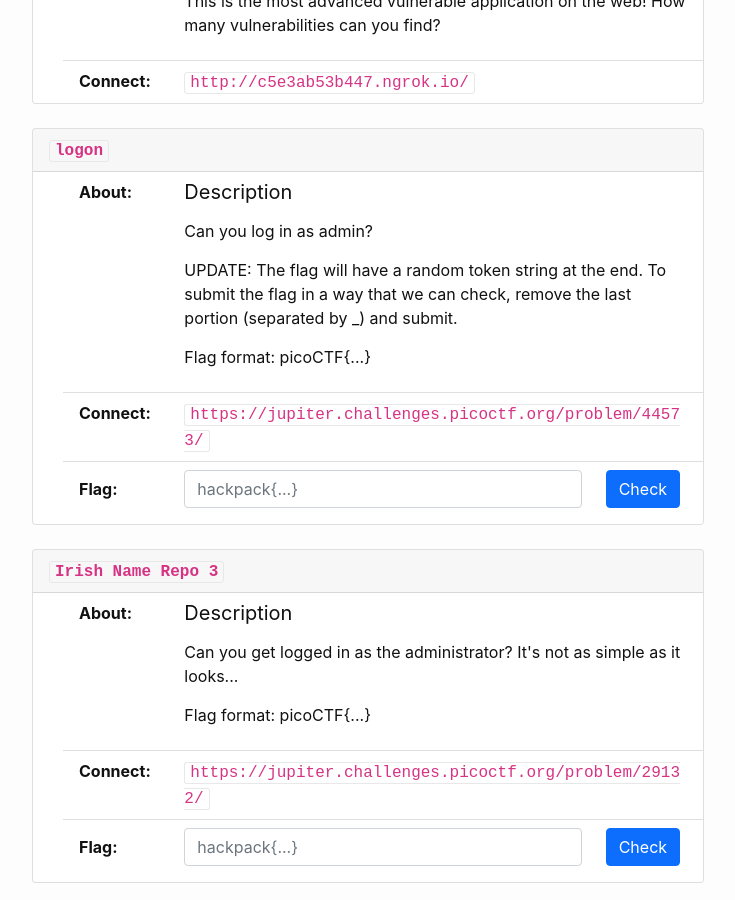
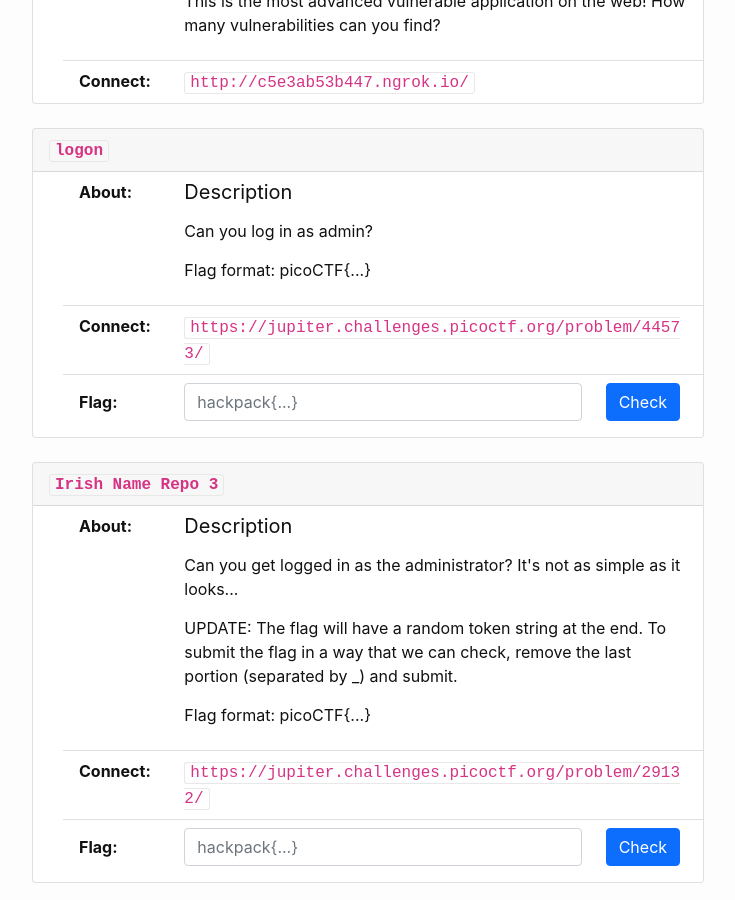
Before and after one commit to kapravel/hackpack-web, a Jekyll site: the page built from learn.md, in a window 1280 px wide and 900 px high, scrolled down 1381 px. Shown: the whole window, without its empty margins (268-1003 px from the left). Built offline with Jekyll 4.4.1, drawn with Linux system fonts in a browser that asks for light colours; part of the change alters nothing that is shown.

```diff
--- a/_data/challenges.yml
+++ b/_data/challenges.yml
@@ -167,19 +167,19 @@ pico_web_01:
   about: |
     <h4>Description</h4>
     <p>Can you log in as admin?<p>
-    <p>UPDATE: The flag will have a random token string at the end. To submit the flag in a way that we can check, remove the last portion (separated by _) and submit.</p>
     <p>Flag format: picoCTF{...}</p>
   connect: https://jupiter.challenges.picoctf.org/problem/44573/
-  flag_MD5: a233e26db4f6026e208d0d5b60d408d9
+  flag_MD5: dd972230bac79e6a0f646d512c5c4e55
 
 pico_web_02:
   title: "Irish Name Repo 3"
   about: |
     <h4>Description</h4>
     <p>Can you get logged in as the administrator? It's not as simple as it looks...</p>
+    <p>UPDATE: The flag will have a random token string at the end. To submit the flag in a way that we can check, remove the last portion (separated by _) and submit.</p>
     <p>Flag format: picoCTF{...}</p>
   connect: https://jupiter.challenges.picoctf.org/problem/29132/
-  flag_MD5: 315ef9f9bd694af6b6dbfc9baeb0aea4
+  flag_MD5: a233e26db4f6026e208d0d5b60d408d9
 
 pico_web_03:
   title: "JaWT"
```
